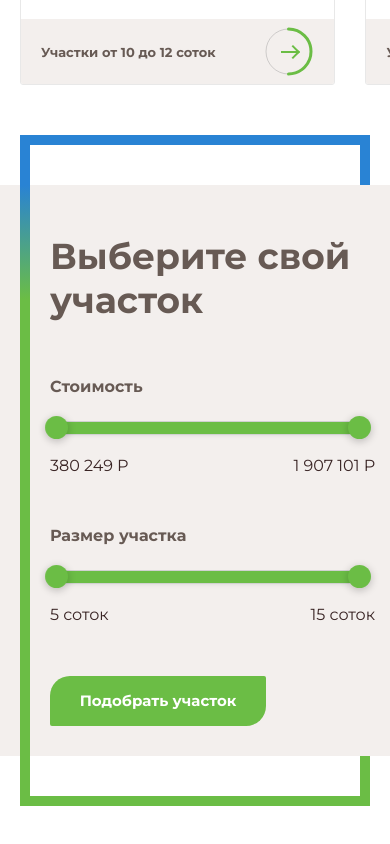
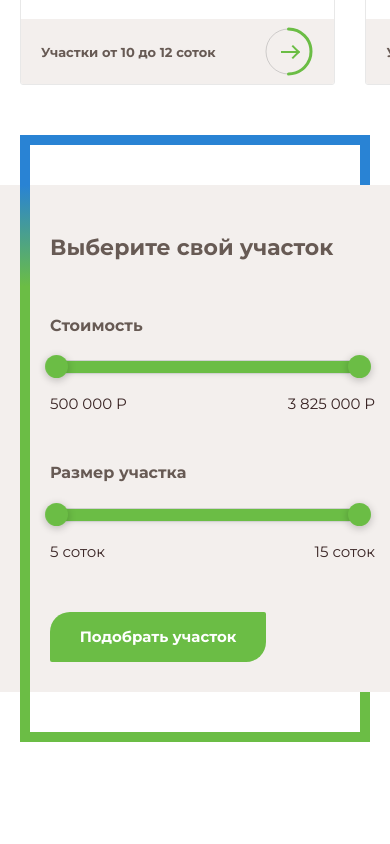
Before and after one commit to zeliboba72/Navigator, a plain HTML site: page index.html in a window 390 px wide. Shown: the part 940-1784 px from the top of the page. Drawn offline with nearby package versions, Linux system fonts and the light colour scheme.

Commit message:
add functions for sliders

```diff
--- a/index.html
+++ b/index.html
@@ -414,16 +414,16 @@
               <h4 class="calculations__slider-title">Стоимость</h4>
               <div id="slider-1" class="calculations__slider"></div>
               <div class="calculations__min-max-wrap">
-                <span class="calculations__slider-min">380 249 Р</span>
-                <span class="calculations__slider-max">1 907 101 Р</span>
+                <span class="calculations__slider-min js-min-first">500 000 Р</span>
+                <span class="calculations__slider-max js-max-first">3 825 000 Р</span>
               </div>
             </div>
             <div class="calculations__slider-wrap">
               <h4 class="calculations__slider-title">Размер участка</h4>
               <div id="slider-2" class="calculations__slider"></div>
               <div class="calculations__min-max-wrap">
-                <span class="calculations__slider-min">5 соток</span>
-                <span class="calculations__slider-max">15 соток</span>
+                <span class="calculations__slider-min js-min-second">5 соток</span>
+                <span class="calculations__slider-max js-max-second">15 соток</span>
               </div>
             </div>
             <button class="button">Подобрать участок</button>
--- a/js/slider.js
+++ b/js/slider.js
@@ -2,10 +2,11 @@ const slider1 = document.getElementById("slider-1");
 const slider2 = document.getElementById("slider-2");
 
 noUiSlider.create(slider1, {
-  start: [519912, 3825000],
+  start: [500000, 3825000],
   connect: true,
+  step: 1,
   range: {
-    min: 519912,
+    min: 500000,
     max: 3825000,
   },
 });
@@ -19,3 +20,23 @@ noUiSlider.create(slider2, {
     max: [15],
   },
 });
+
+const minOfFirstSlider = document.querySelector(".js-min-first");
+const maxOfFirstSlider = document.querySelector(".js-max-first");
+
+slider1.noUiSlider.on("update", function (values) {
+  minOfFirstSlider.innerHTML = `${Math.round(values[0])
+    .toString()
+    .replace(/\B(?=(\d{3})+(?!\d))/g, " ")} Р`;
+  maxOfFirstSlider.innerHTML = `${Math.round(values[1])
+    .toString()
+    .replace(/\B(?=(\d{3})+(?!\d))/g, " ")} Р`;
+});
+
+const minOfSecondSlider = document.querySelector(".js-min-second");
+const maxOfSecondSlider = document.querySelector(".js-max-second");
+
+slider2.noUiSlider.on("update", function (values) {
+  minOfSecondSlider.innerHTML = `${Math.round(values[0])} соток`;
+  maxOfSecondSlider.innerHTML = `${Math.round(values[1])} соток`;
+});
--- a/styles/calculations/calculations.css
+++ b/styles/calculations/calculations.css
@@ -116,4 +116,12 @@
     flex: 0 1 auto;
     margin-bottom: 50px;
   }
+
+  .calculations__title {
+    font-size: 22px;
+  }
+
+  .calculations__min-max-wrap {
+    font-size: 15px;
+  }
 }
```
